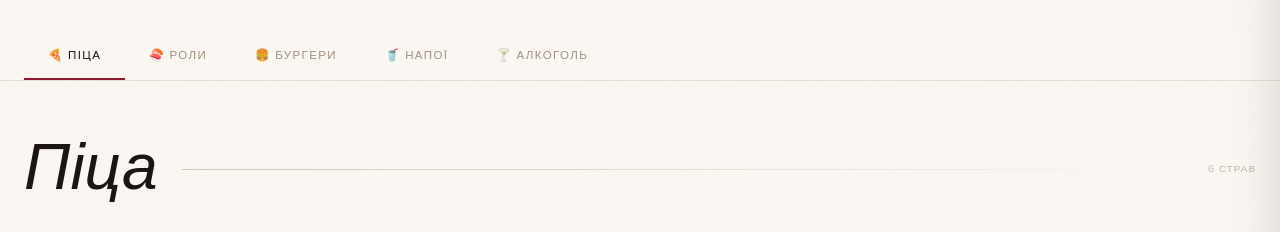
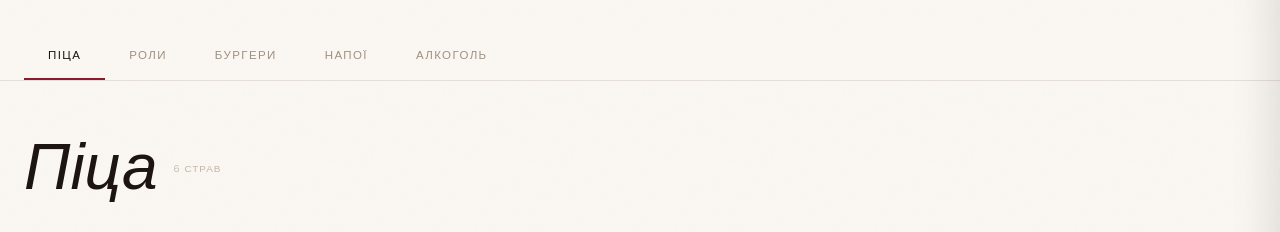
Before and after one commit to danylonahorniuk/brasa-cafe, a Next.js app: page /menu in a window 1280 px wide. Shown: the part 192-424 px from the top of the page. Built offline with nearby package versions, Linux system fonts and the light colour scheme; grey boxes are pictures that could not be loaded.

Commit message:
remove section header lines and nav emoji on menu page
Co-Authored-By: Claude Sonnet 4.6 <noreply@anthropic.com>

```diff
--- a/src/app/menu/page.tsx
+++ b/src/app/menu/page.tsx
@@ -191,7 +191,7 @@ export default function MenuPage() {
                   style={{ color: isActive ? "#1c1410" : "#a09080" }}
                 >
                   <span className="text-[0.72rem] tracking-[0.12em] uppercase font-medium whitespace-nowrap">
-                    {cat.icon} {cat.label}
+                    {cat.label}
                   </span>
                   <span
                     className="absolute bottom-0 left-0 right-0 h-[2px] transition-all duration-300"
@@ -225,9 +225,8 @@ export default function MenuPage() {
               className="pt-14"
             >
               {/* Заголовок секції */}
-              <div className="flex items-center gap-6 mb-8">
+              <div className="flex items-center gap-4 mb-8">
                 <h2
-                  className="flex-shrink-0"
                   style={{
                     fontFamily: "var(--font-cormorant), serif",
                     fontWeight: 300,
@@ -239,8 +238,7 @@ export default function MenuPage() {
                 >
                   {cat.label}
                 </h2>
-                <div className="flex-1 h-px" style={{ background: "linear-gradient(to right, #d4c4b8, transparent)" }} />
-                <span className="flex-shrink-0 text-[0.62rem] tracking-widest uppercase" style={{ color: "#c4b4a8" }}>
+                <span className="text-[0.62rem] tracking-widest uppercase" style={{ color: "#c4b4a8" }}>
                   {cat.items.length} {cat.items.length === 1 ? "страва" : cat.items.length < 5 ? "страви" : "страв"}
                 </span>
               </div>
```
